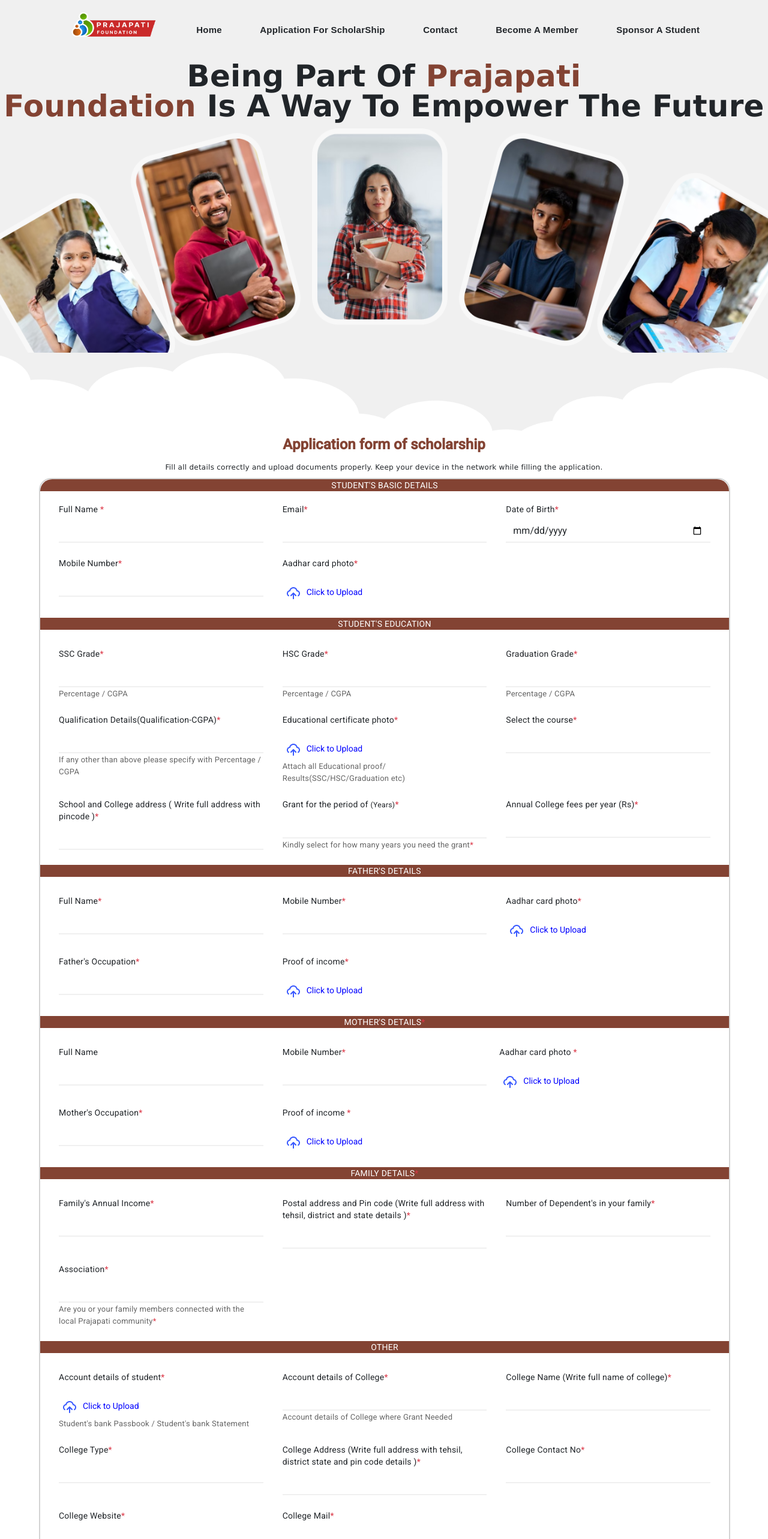
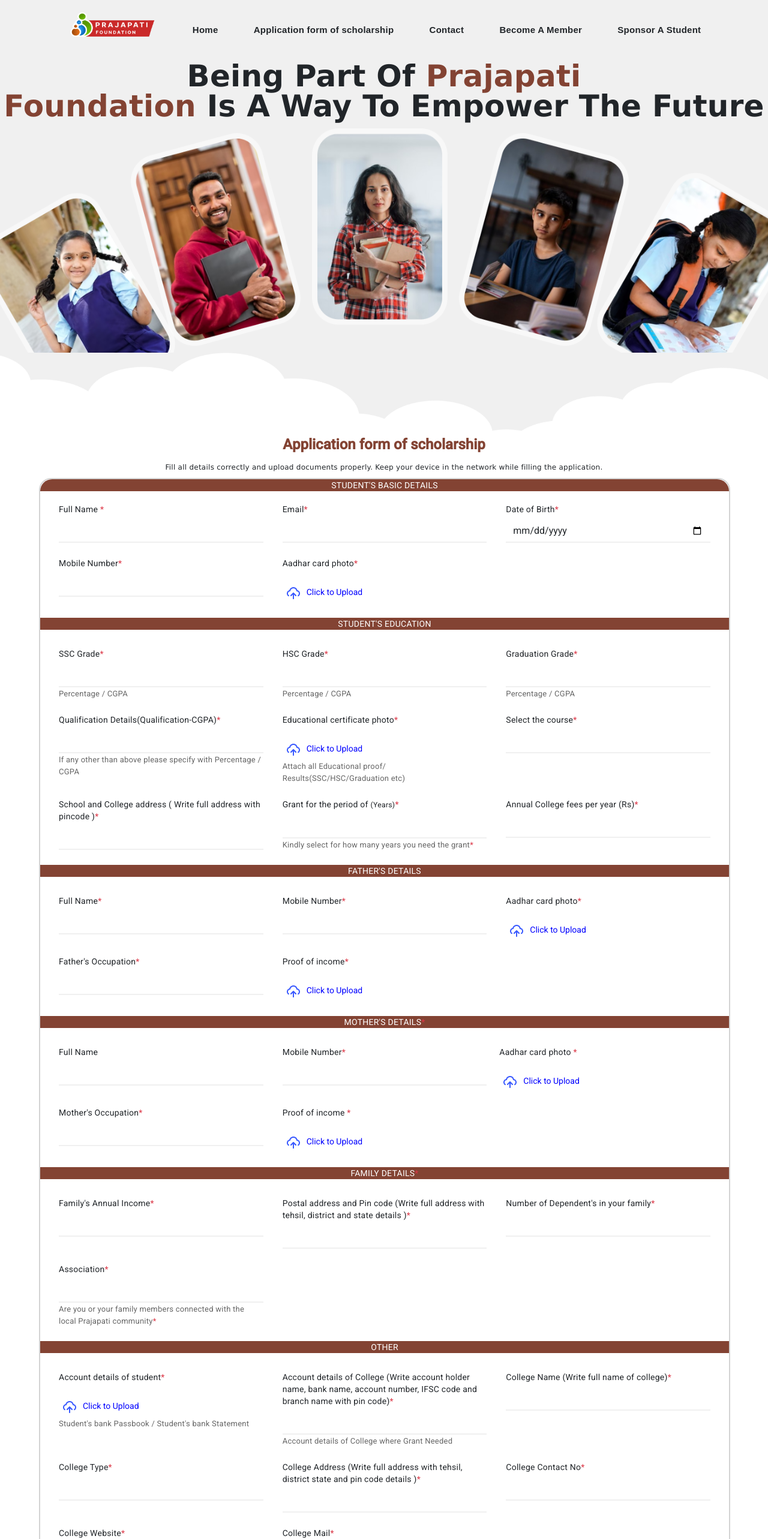
Before and after one commit to bhaveshShah0306/testst, an Angular app: page /#/ApplicationForm in a window 1280 px wide. Shown: the top 2566 px of the page at 60% size. Built offline with nearby package versions, Linux system fonts and the light colour scheme.

Commit message:
charityand navbar

```diff
--- a/src/app/charity/charity.component.html
+++ b/src/app/charity/charity.component.html
@@ -371,7 +371,7 @@
 
 
         <div class="col-md-4 mb-4 px-3">
-          <label for="collegeAccountDetails">Account details of College<span class="text-danger">*</span></label>
+          <label for="collegeAccountDetails">Account details of College (Write account holder name, bank name, account number, IFSC code and branch name with pin code)<span class="text-danger">*</span></label>
           <input type="text" id="collegeAccountDetails" name="collegeAccountDetails" formControlName="collegeAccountDetails" class="form-control">
           <p *ngIf="studentForm.get('collegeAccountDetails')?.hasError('required') && studentForm.get('collegeAccountDetails')?.touched" class="text-danger">Account details of College is required</p>
           <span class="description">Account details of College where Grant Needed</span>
--- a/src/app/navbar/navbar.component.html
+++ b/src/app/navbar/navbar.component.html
@@ -24,7 +24,7 @@
             <a class="nav-link text-dark mt-4" routerLink="Home"><b>Home</b></a>
           </li>
           <li class="nav-item">
-            <a class="nav-link text-dark mt-4" routerLink="ApplicationForm"><b>Application For ScholarShip</b></a>
+            <a class="nav-link text-dark mt-4" routerLink="ApplicationForm"><b>Application form of scholarship</b></a>
           </li>
           <li class="nav-item">
             <a class="nav-link text-dark mt-4" routerLink="Contact"><b>Contact</b></a>
```
